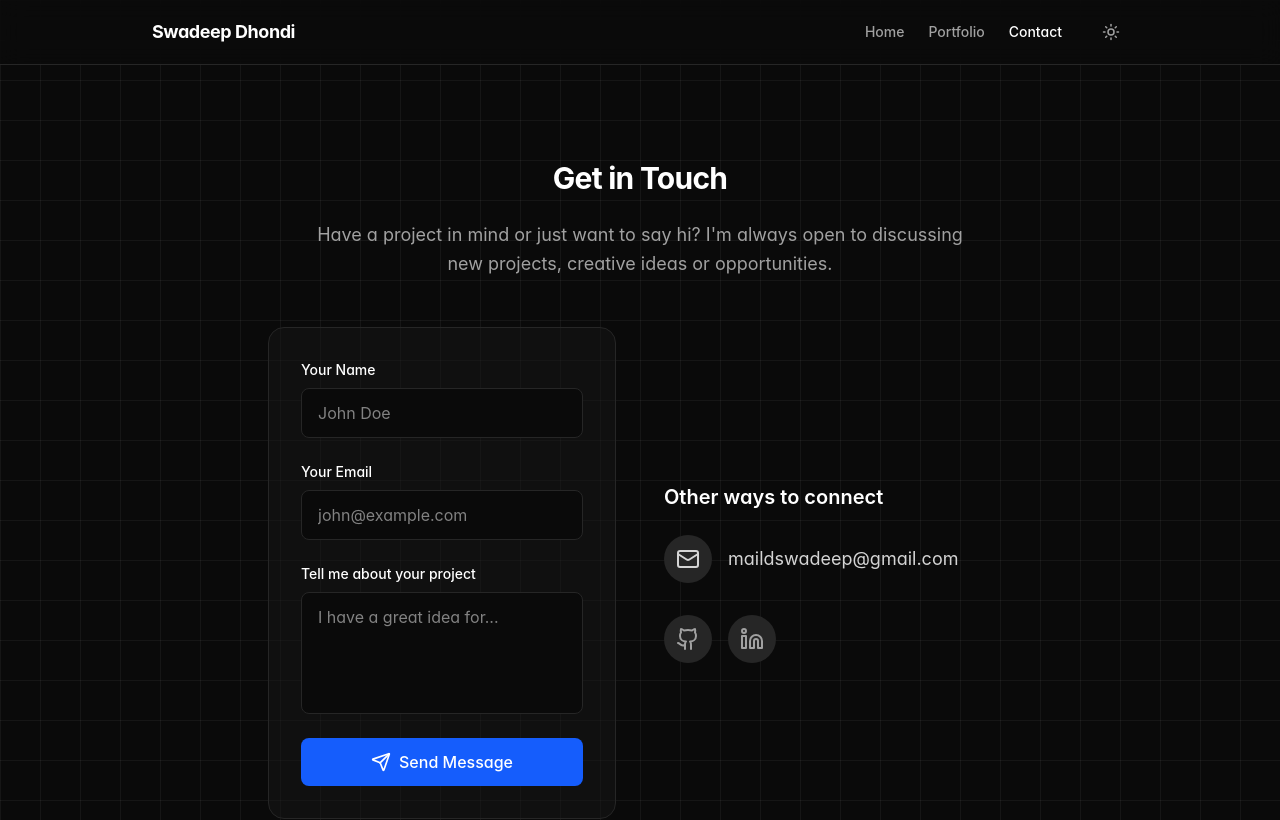
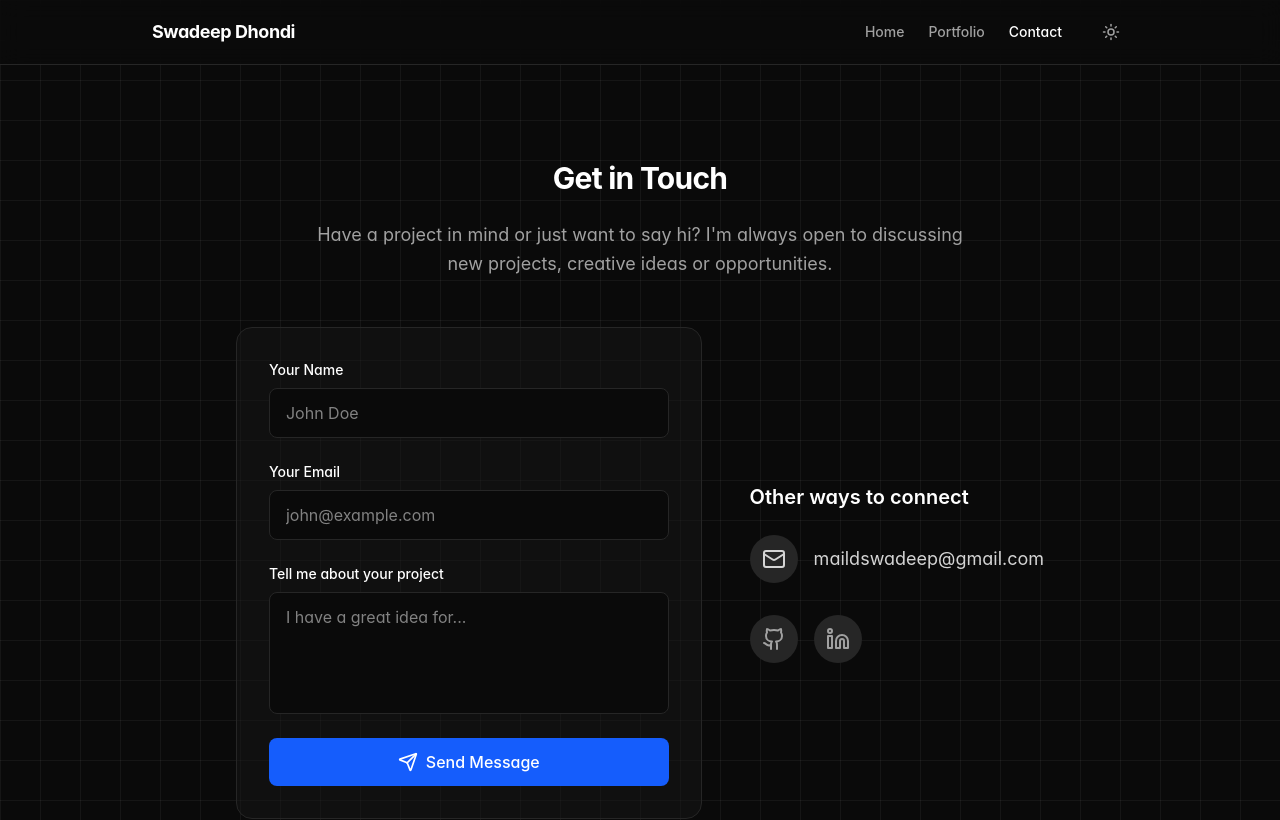
Before and after one commit to Swadeep006/portfolio, a React (Vite) app: page /contact in a window 1280 px wide. Shown: the top 820 px of the page. Built offline with nearby package versions, Linux system fonts and the light colour scheme.

Commit message:
Make contact form wider with 3:2 column ratio

```diff
--- a/src/pages/Contact.tsx
+++ b/src/pages/Contact.tsx
@@ -64,9 +64,9 @@ const Contact = () => {
                 </p>
             </div>
 
-            <div className="grid md:grid-cols-2 gap-12 w-full">
+            <div className="grid md:grid-cols-5 gap-12 w-full">
                 {/* Contact Form */}
-                <div className="bg-neutral-50 dark:bg-neutral-900/50 p-8 rounded-2xl border border-neutral-200 dark:border-neutral-800">
+                <div className="md:col-span-3 bg-neutral-50 dark:bg-neutral-900/50 p-8 rounded-2xl border border-neutral-200 dark:border-neutral-800">
                     <form onSubmit={handleSubmit} className="flex flex-col gap-6">
                         <div className="flex flex-col gap-2">
                             <label htmlFor="name" className="text-sm font-medium text-neutral-900 dark:text-white">Your Name</label>
@@ -134,7 +134,7 @@ const Contact = () => {
                 </div>
 
                 {/* Direct Contact Info */}
-                <div className="flex flex-col gap-8 justify-center">
+                <div className="md:col-span-2 flex flex-col gap-8 justify-center">
                     <div className="flex flex-col gap-6">
                         <h2 className="text-xl font-semibold text-neutral-900 dark:text-white">Other ways to connect</h2>
 
```
